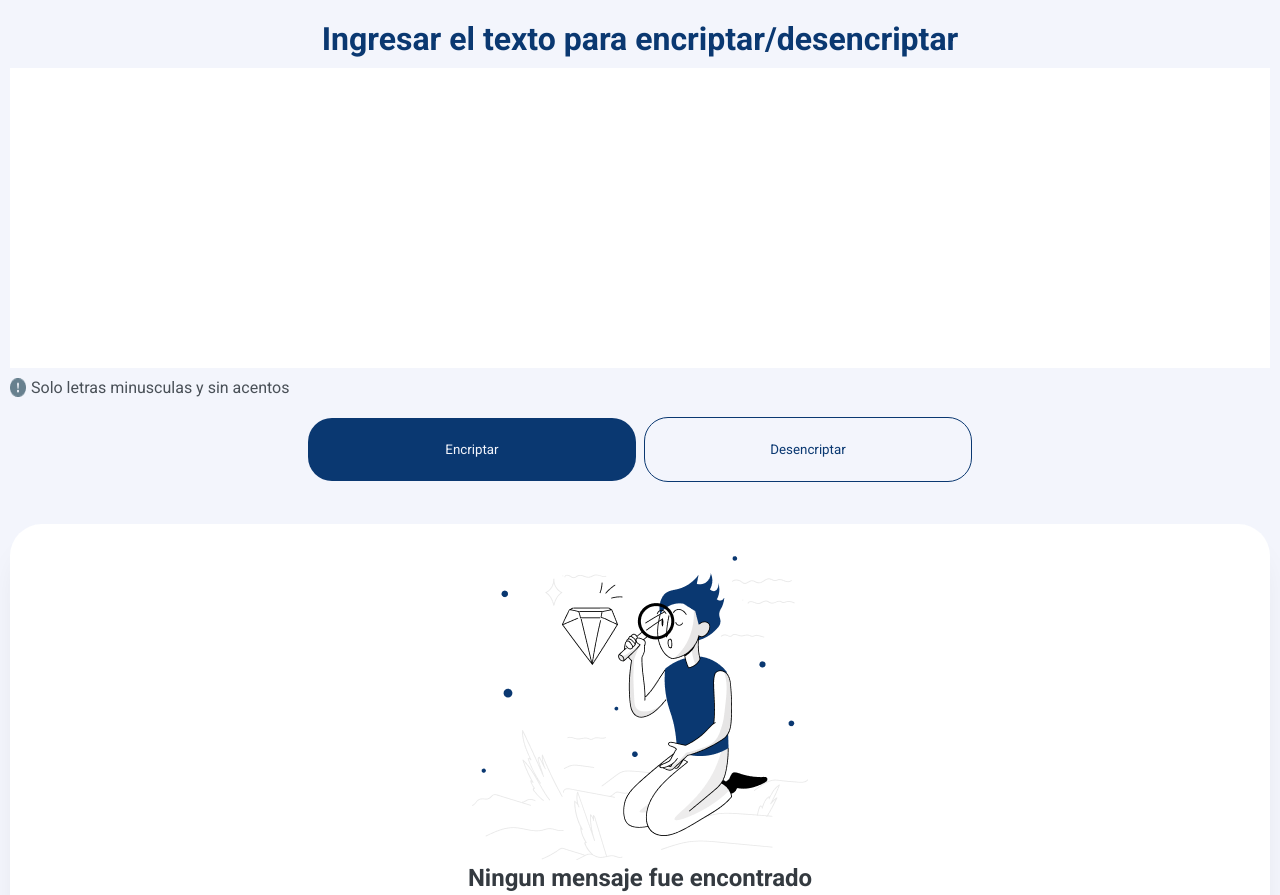
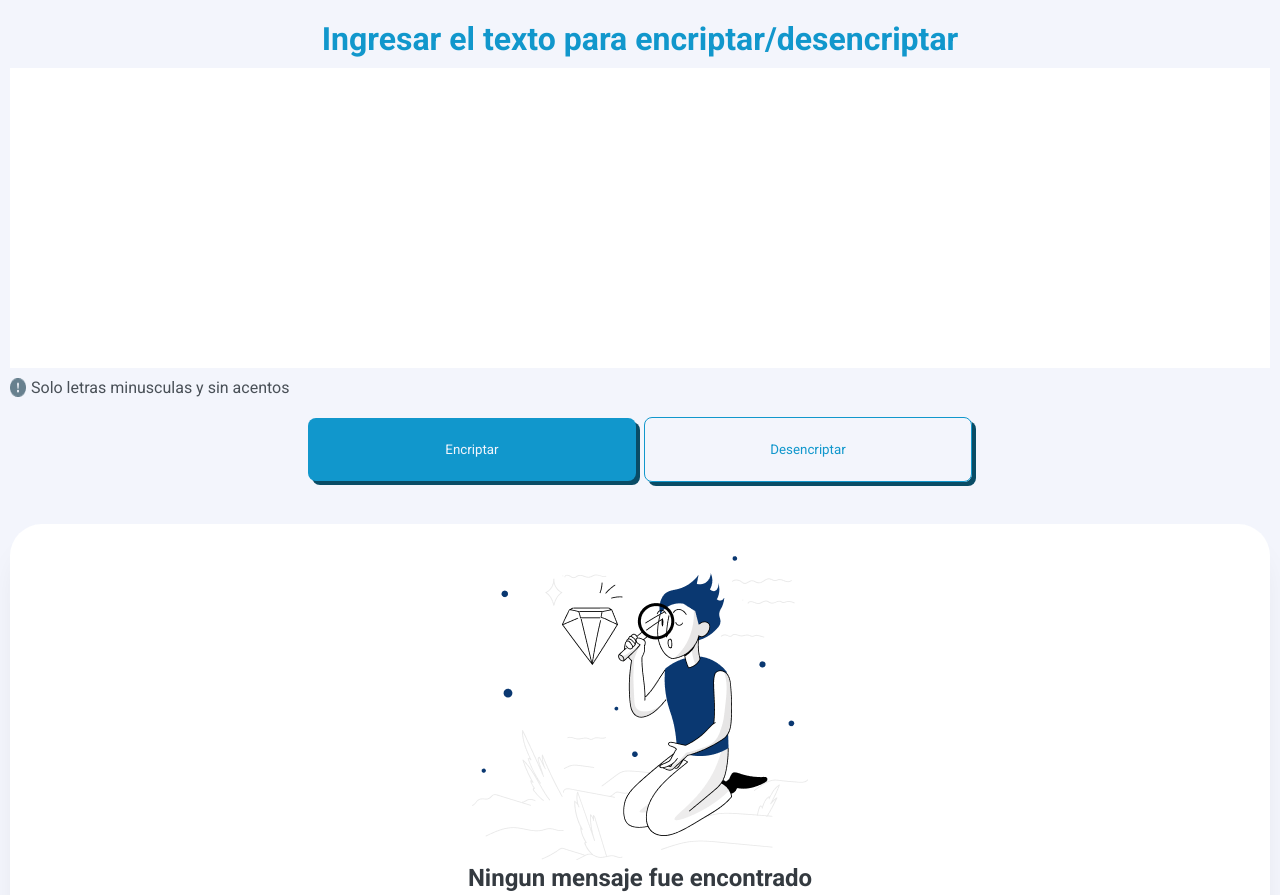
Before and after one commit to GonzaloEspindola/Challenge-ONE-Encriptador-de-Texto, a plain HTML site: page index.html in a window 1280 px wide. Shown: the top 895 px of the page. Drawn offline with Linux system fonts and the light colour scheme.

Commit message:
styling buttons

```diff
--- a/css/style.css
+++ b/css/style.css
@@ -1,7 +1,7 @@
 @import url('https://fonts.googleapis.com/css2?family=Roboto:wght@100;300;400;700&display=swap');
 
 :root {
-    --primary: #0A3871;
+    --primary: #1197cc;
     --secondary: #343A40;
     --third: #495057;
     --background: #F3F5FC;
@@ -66,11 +66,19 @@ button {
     width: 100%;
     max-width: 328px;
     cursor: pointer;
+    box-shadow: #094c66 4px 4px 0px;
+    border-radius: 8px;
+    transition: transform 200ms, box-shadow 200;
 }
 
 .button-primary {
     background-color: var(--primary);
     color: var(--background);
+}
+
+.button-primary:active, .button-secondary:active {
+    transform: translateY(4px) translateX(4px);
+    box-shadow: #094c66 0px 0px 0px;
 }
 
 .button-secondary {
```
